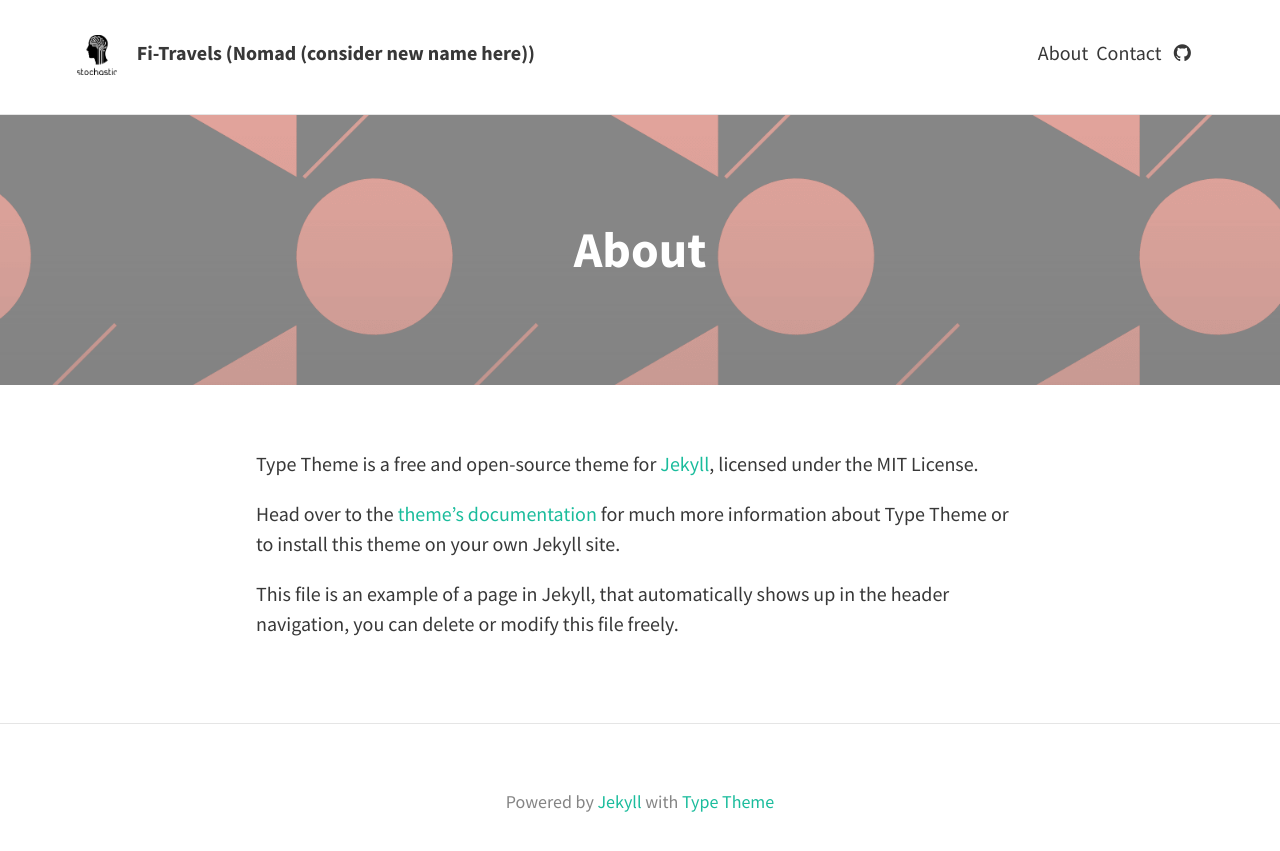
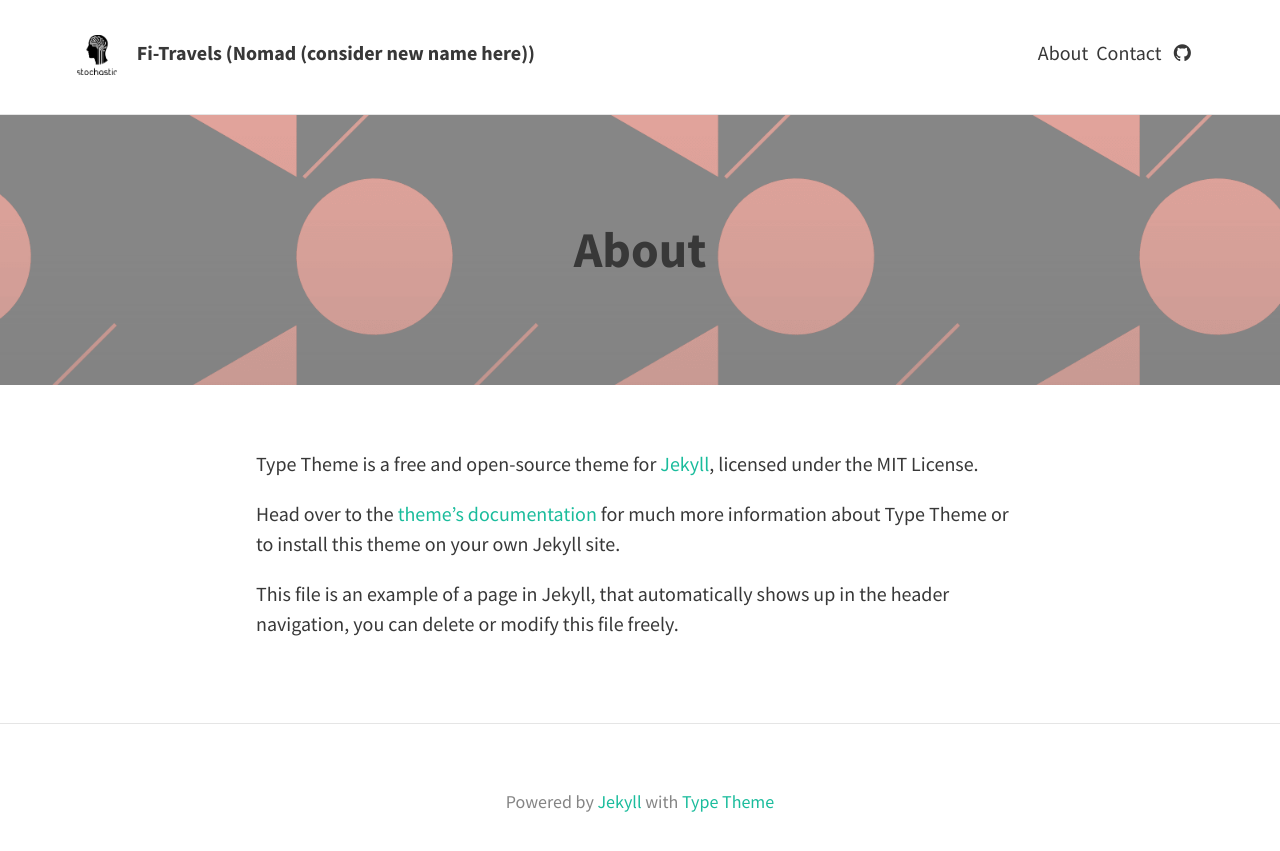
Before and after one commit to StochasticHoldings/fi-travel, a Jekyll site: the page built from about.md, in a window 1280 px wide. Shown: the top 851 px of the page. Built offline with Jekyll 4.4.1, drawn with Linux system fonts in a browser that asks for light colours; nearby versions of some CDN libraries.

Commit message:
h1 color working?

```diff
--- a/_sass/base/_global.scss
+++ b/_sass/base/_global.scss
@@ -31,6 +31,7 @@ h1, h2, h3, h4, h5, h6 {
 }
 h1 {
   font-size: 2.5em;
+  color: #383838;
 }
 h2 {
   font-size: 2em;
```
